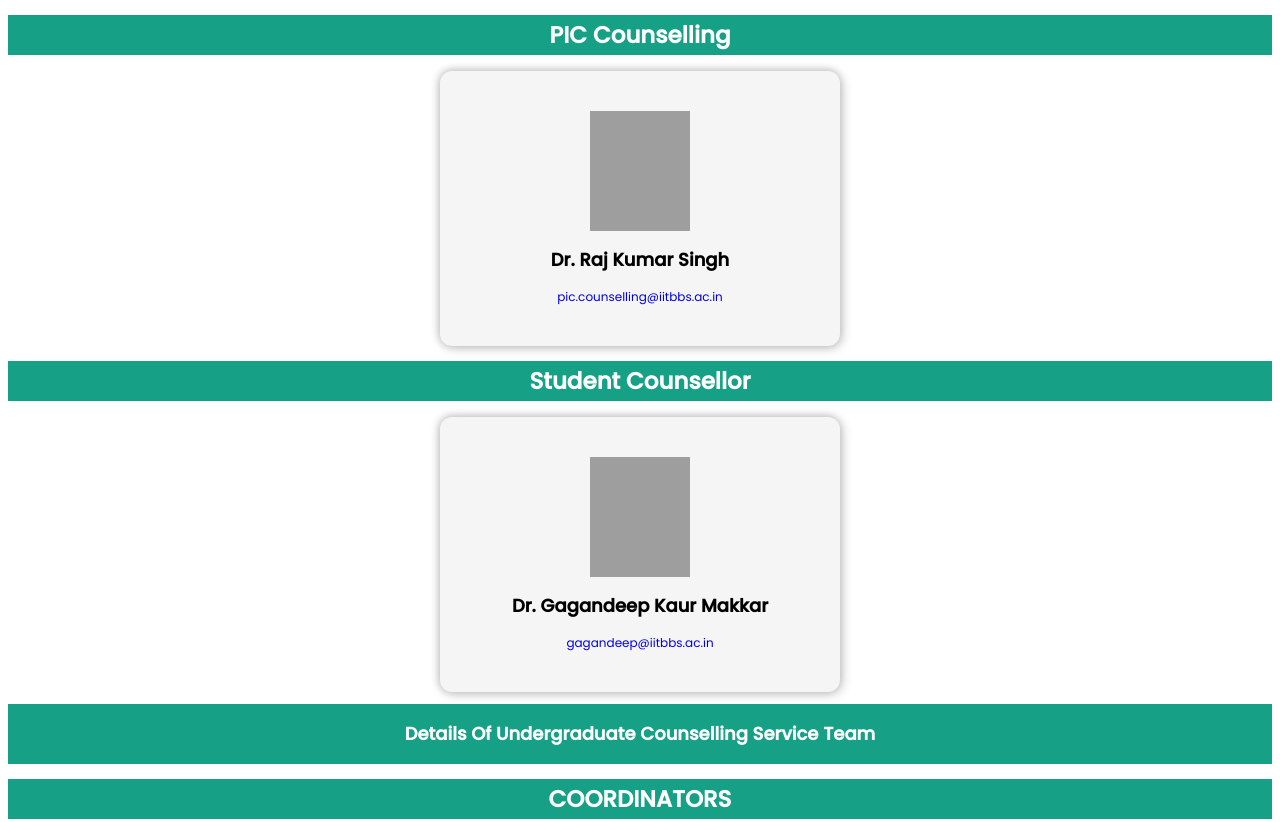
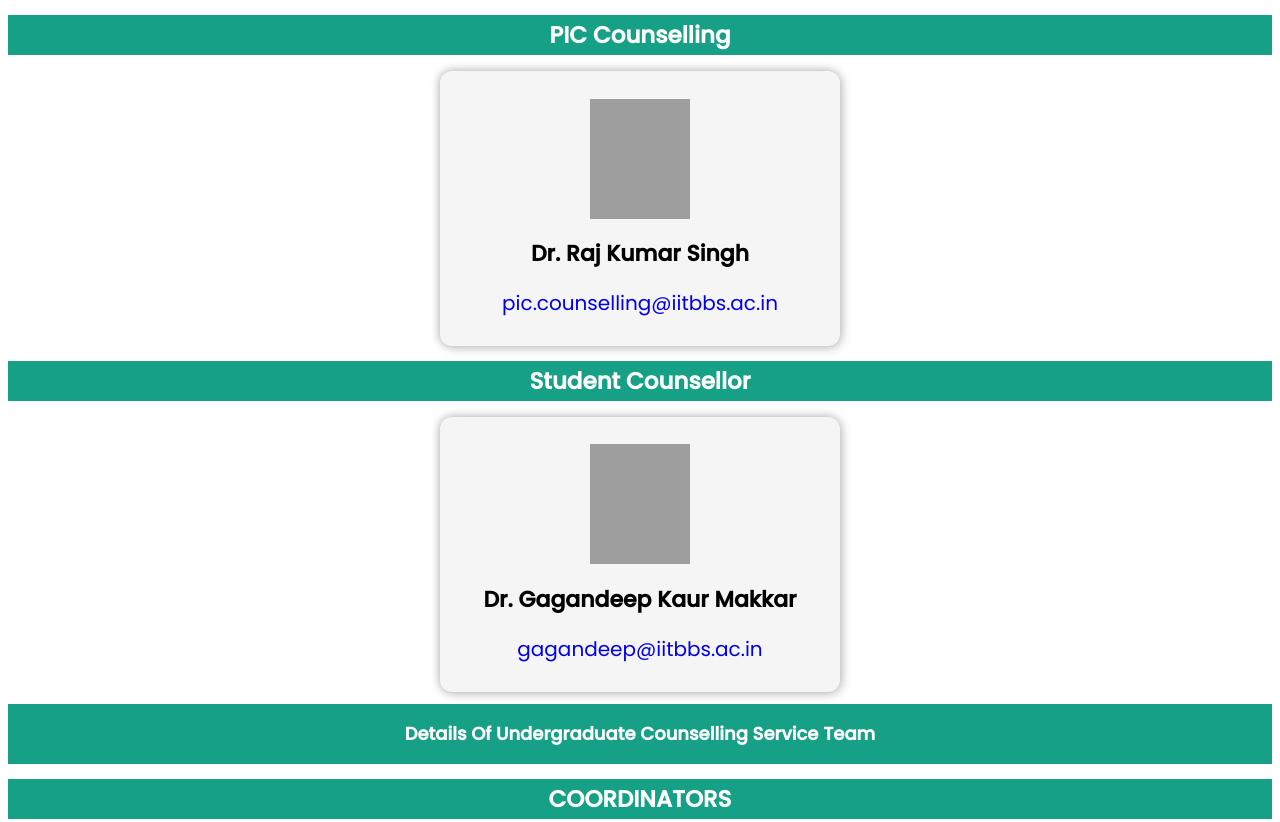
Before and after one commit to sixmachine-6/Cstug, a plain HTML site: page index.html in a window 1280 px wide. Shown: the top 822 px of the page. Drawn offline with Linux system fonts and the light colour scheme; grey boxes are pictures that could not be loaded.

Commit message:
Update index.html

```diff
--- a/index.html
+++ b/index.html
@@ -6,7 +6,7 @@
         <title>UG TEAM</title>
         <meta name="description" content="">
         <meta name="viewport" content="width=device-width, initial-scale=1">
-        <link rel="stylesheet" href="styles.css">
+        <link rel="stylesheet" href="Styles1.css">
 
     </head>
     <body>
```
